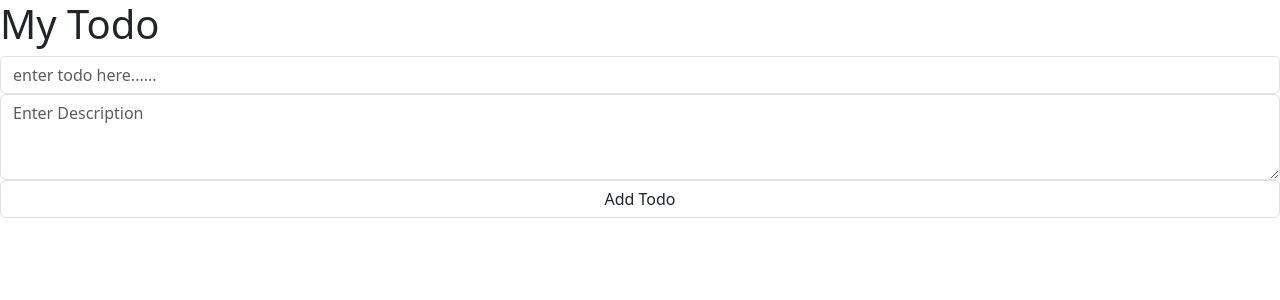
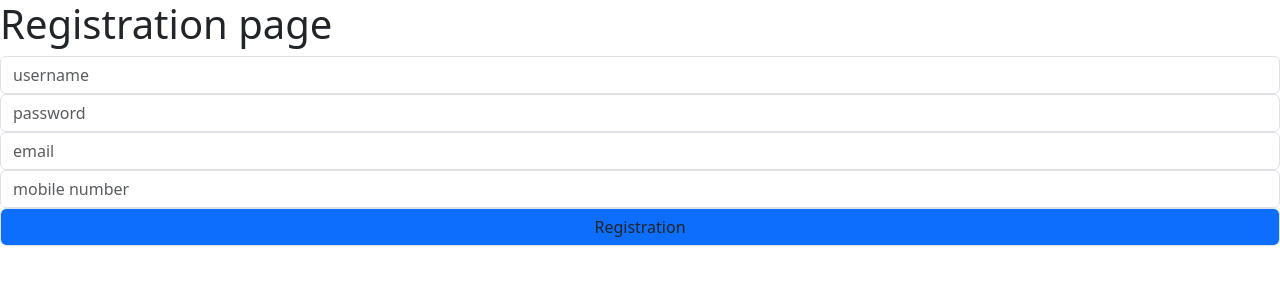
Before and after one commit to tejaswakchaure/react-fourth-app, a React (Create React App) app: page / in a window 1280 px wide. Shown: the top 300 px of the page. Built offline with nearby package versions, Linux system fonts and the light colour scheme.

Commit message:
registration successfully

```diff
--- a/src/App.js
+++ b/src/App.js
@@ -1,55 +1,94 @@
-import { useRef,useState } from "react";
+import { useState } from "react";
 
 function App() {
   return (
     <>
-      <h1>My Todo</h1>
-      <MyTodo />
+      <h1>Registration page</h1>
+      <MyRegisration />
     </>
-
   );
 }
 
-function MyTodo() {
-  let [succesBox , setSuccesBox] =useState(false);
-  let [todo,setTodo] = useState({task:"" ,description : ""});
+function MyRegisration() {
+  let [succesBox, setSuccesBox] = useState(false);
+  let [user, setUser] = useState({
+    username: "",
+    password: "",
+    email: "",
+    mobileNo: "",
+  });
 
-  let changeTaskAction = (e) => {
-    let newTodo = {...todo,task :e.target.value};
-    setTodo(newTodo);
+  let changeUsername = (e) => {
+    let newUser = { ...user, username: e.target.value };
+    setUser(newUser);
   };
 
-  let changedescriptionAction = (e) => {
-    let newTodo = {...todo,description :e.target.value};
-    setTodo(newTodo);
+  let changePassword = (e) => {
+    let newUser = { ...user, password: e.target.value };
+    setUser(newUser);
   };
 
-  let addTodoAction = async() => {
-    //console.log(todo);
+  let changeEmail = (e) => {
+    let newUser = { ...user, email: e.target.value };
+    setUser(newUser);
+  };
 
-    let uri = `http://127.0.0.1:4000/add?task=${todo.task}&description=${todo.description}`;
+  let changeMobileNo = (e) => {
+    let newUser = { ...user, mobileNo: e.target.value };
+    setUser(newUser);
+  };
+
+  let addUser = async () => {
+    let uri = `http://127.0.0.1:4000/add?username=${user.username}&password=${user.password}&email=${user.email}&mobileNo=${user.mobileNo}`;
     await fetch(uri);
 
-    let newtodo = {task:"",description : ""};
-    setTodo(newtodo);
+    let updateUser = { username: "", password: "", email: "", mobileNo: "" };
     setSuccesBox(true);
   };
 
   return (
     <>
-    <input  className="form-control" type="text" placeholder="enter todo here......" value={todo.task}  onChange={changeTaskAction}/>
+      <input
+        className="form-control"
+        type="text"
+        placeholder="username"
+        value={user.username}
+        onChange={changeUsername}
+      />
 
+      <input
+        className="form-control"
+        type="password"
+        placeholder="password"
+        value={user.password}
+        onChange={changePassword}
+      />
 
-    <textarea  className="form-control"  cols="30" rows=" 3 " placeholder="Enter Description" value={todo.description} onChange={changedescriptionAction}></textarea>
+      <input
+        className="form-control"
+        type="email"
+        placeholder="email"
+        value={user.email}
+        onChange={changeEmail}
+      />
 
+      <input
+        className="form-control"
+        type="text"
+        placeholder="mobile number"
+        value={user.mobileNo}
+        onChange={changeMobileNo}
+      />
 
-    <input  className="form-control" type="button" value="Add Todo" onClick={addTodoAction} />
+      <input
+        className="form-control bg-primary"
+        type="button"
+        value="Registration"
+        onClick={addUser}
+      />
 
-    {succesBox && (
-      <div className="alert alert-success">Opration Success</div>
-    )}
+      {succesBox && <div className="alert alert-success">Opration Success</div>}
     </>
-
   );
 }
 
```
Also changed, not shown: 1 other file (tests, documents, lock files or other folders).
